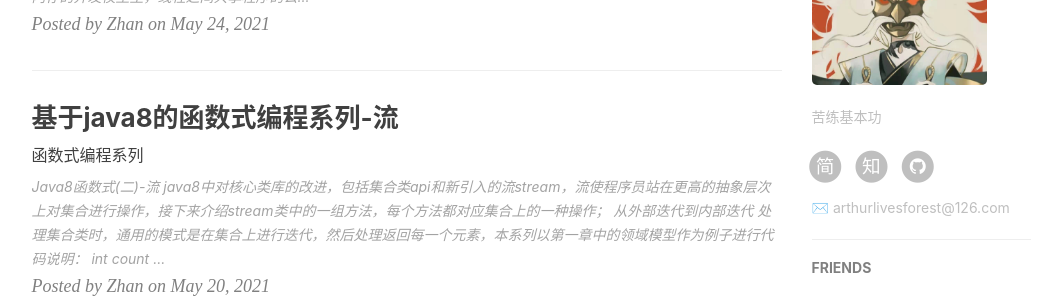
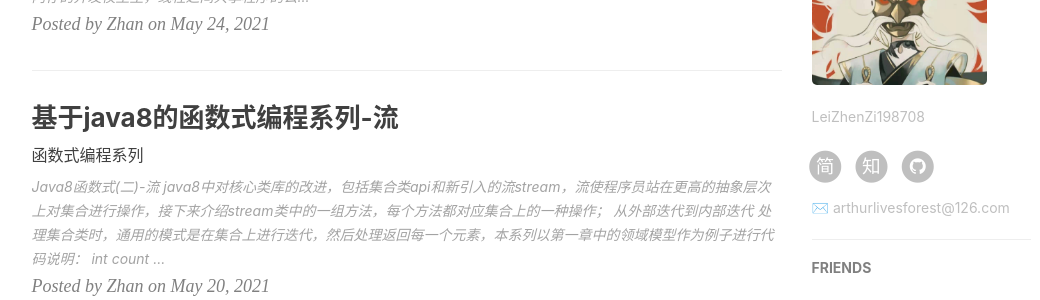
Before and after one commit to VonLuc/VonLuc.github.io, a Jekyll site: the page built from index.html, in a window 1280 px wide and 900 px high, scrolled down 714 px. Shown: the part 152-452 px from the top of the window, without its empty margins (136-1176 px from the left). Built offline with Jekyll 4.4.1, drawn with Linux system fonts in a browser that asks for light colours; nearby versions of some CDN libraries; the list of posts is cut into pages by our own code; comment, search, counter and statistics services are not loaded.

Commit message:
Update _config.yml

```diff
--- a/_config.yml
+++ b/_config.yml
@@ -11,7 +11,7 @@ github_repo: "https://github.com/VonLuc/VonLuc.github.io.git" # you code reposit
 
 # Sidebar settings
 sidebar: true                           # whether or not using Sidebar.
-sidebar-about-description: "苦练基本功"
+sidebar-about-description: "LeiZhenZi198708"
 sidebar-avatar: /img/WechatIMG645.jpeg      # use absolute URL, seeing it's used in both `/` and `/about/`
 
 
```
